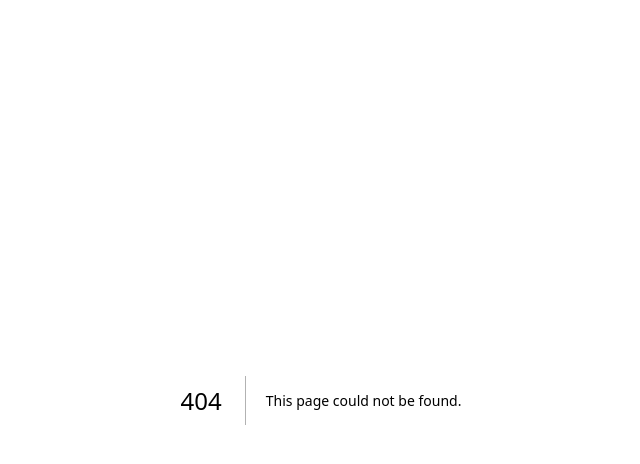
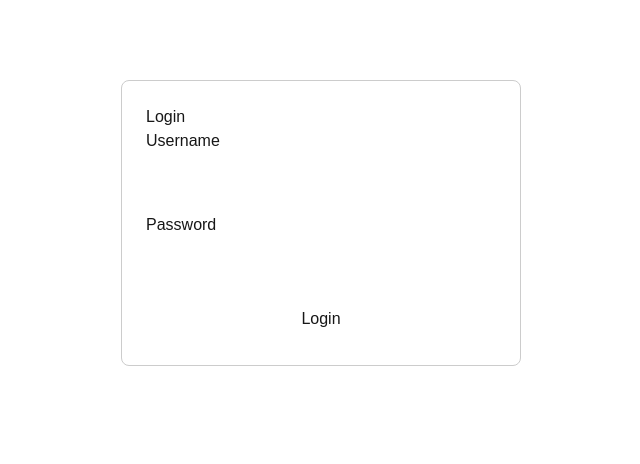
Before and after one commit to X13467980/crystarise-frontend, a Next.js app: page /login in a window 1280 px wide. Before the commit this address had no page. Shown: the top 464 px of the page, without its empty margins (319-959 px from the left). Built offline with nearby package versions, Linux system fonts and the light colour scheme.

Commit message:
Fix: fix routing in login button

```diff
--- /dev/null
+++ b/src/app/login/page.tsx
@@ -0,0 +1,58 @@
+'use client';
+
+import React, { useState } from 'react';
+
+const LoginPage: React.FC = () => {
+    const [username, setUsername] = useState('');
+    const [password, setPassword] = useState('');
+    const [error, setError] = useState('');
+
+    const handleSubmit = async (e: React.FormEvent) => {
+        e.preventDefault();
+        setError('');
+        // Replace with your actual login logic
+        if (!username || !password) {
+            setError('Please enter both username and password.');
+            return;
+        }
+        // Example: call your API here
+        // await login(username, password);
+        alert(`Logged in as ${username}`);
+    };
+
+    return (
+        <div style={{ maxWidth: 400, margin: '80px auto', padding: 24, border: '1px solid #ccc', borderRadius: 8 }}>
+            <h2>Login</h2>
+            <form onSubmit={handleSubmit}>
+                <div style={{ marginBottom: 16 }}>
+                    <label>
+                        Username
+                        <input
+                            type="text"
+                            value={username}
+                            onChange={e => setUsername(e.target.value)}
+                            style={{ width: '100%', padding: 8, marginTop: 4 }}
+                            autoComplete="username"
+                        />
+                    </label>
+                </div>
+                <div style={{ marginBottom: 16 }}>
+                    <label>
+                        Password
+                        <input
+                            type="password"
+                            value={password}
+                            onChange={e => setPassword(e.target.value)}
+                            style={{ width: '100%', padding: 8, marginTop: 4 }}
+                            autoComplete="current-password"
+                        />
+                    </label>
+                </div>
+                {error && <div style={{ color: 'red', marginBottom: 16 }}>{error}</div>}
+                <button type="submit" style={{ width: '100%', padding: 10 }}>Login</button>
+            </form>
+        </div>
+    );
+};
+
+export default LoginPage;
--- a/src/feature/login/loginbutton.tsx
+++ b/src/feature/login/loginbutton.tsx
@@ -1,26 +1,31 @@
+
 "use client";
-import React, { useState  } from "react";
+import React, { useState } from "react";
+import { useRouter } from "next/navigation";
+
 
 const LoginButton = () => {
   const [isLoggedIn, setIsLoggedIn] = useState(false);
+  const router = useRouter();
 
   const handleLoginClick = () => {
     setIsLoggedIn(true);
-    console.log("ログインしました");
+
+    router.push("/login");
   };
 
-  const handleLogoutClick = () => {
-    setIsLoggedIn(false);
-    console.log("ログアウトしました");
-  };
+  // const handleLogoutClick = () => {
+  //   setIsLoggedIn(false);
+  //   console.log("ログアウトしました");
+  // };
 
   return (
     <div>
-      {isLoggedIn ? (
+      {/* {isLoggedIn ? (
         <button onClick={handleLogoutClick} className="primary-btn ">ログアウト</button>
-      ) : (
+      ) : ( */}
         <button onClick={handleLoginClick} className="primary-btn">ログイン</button>
-      )}
+      {/* )} */}
     </div>
   );
 };
```
Also changed, not shown: src/app/home/page.tsx (added), src/app/register/page.tsx (added).
